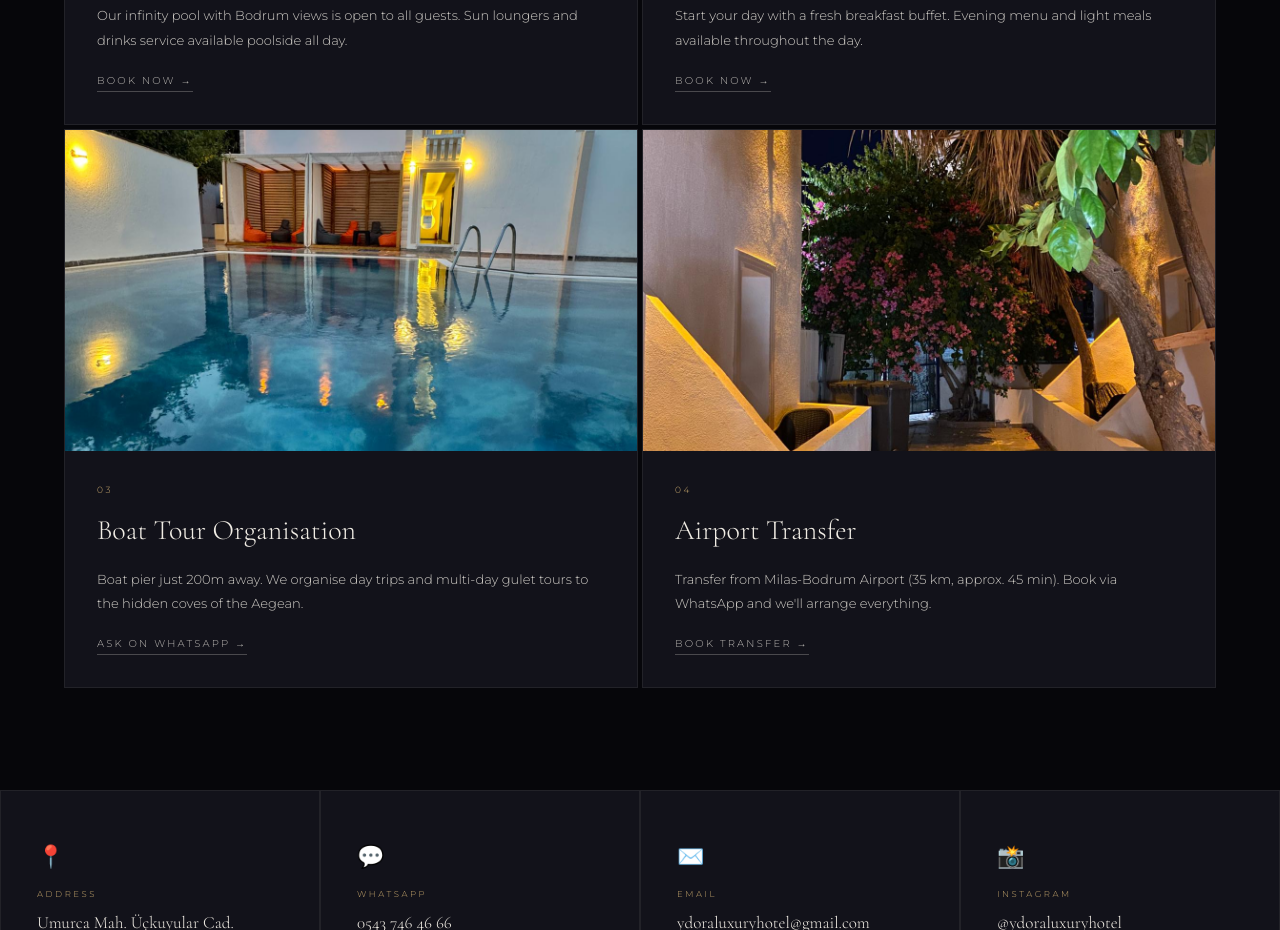
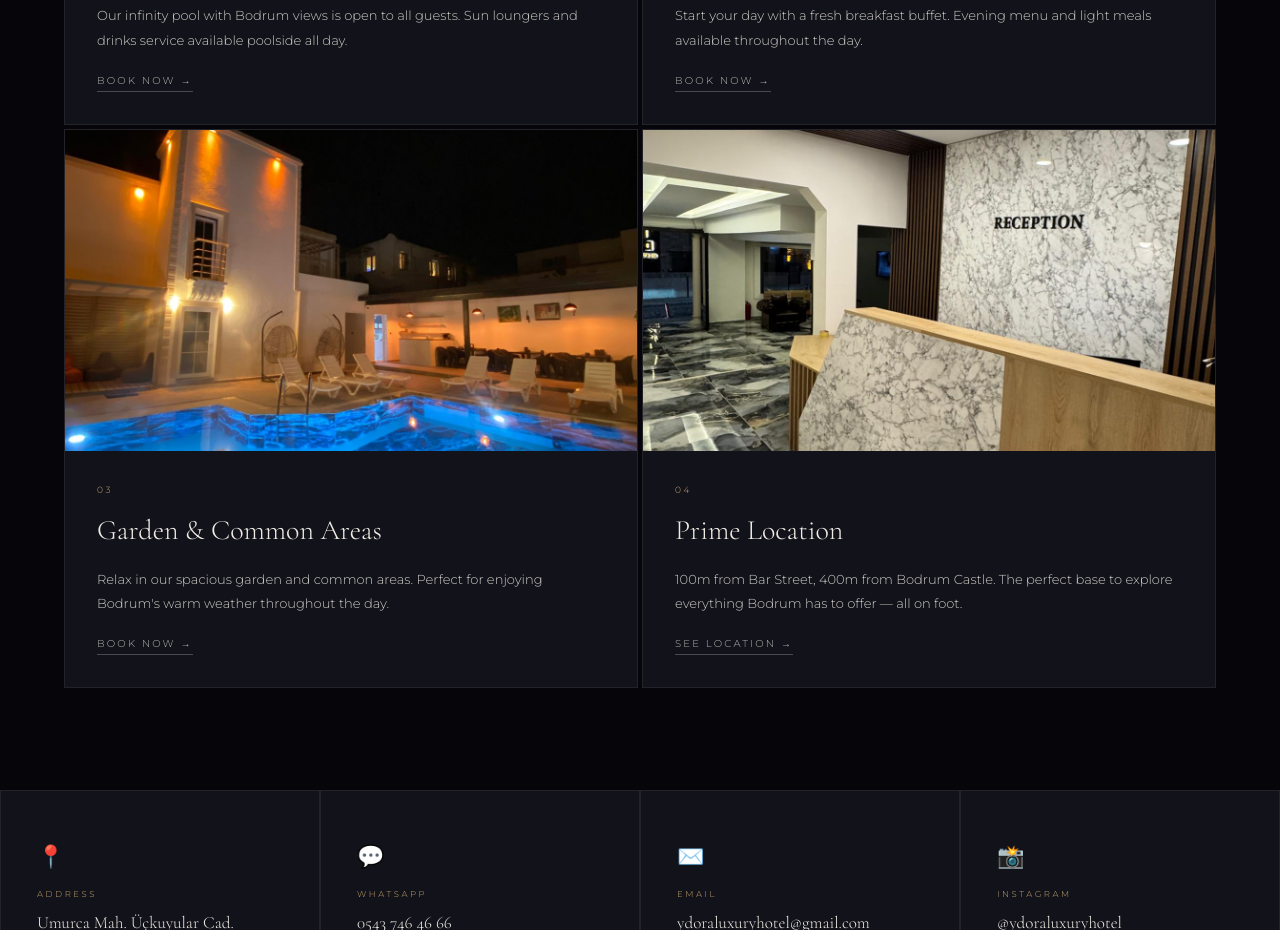
Before and after one commit to selcukburgaz-max/ydora-luxury-hotel, a website: page en/services.html.html in a window 1280 px wide. Shown: the part 1200-2130 px from the top of the page. Drawn offline with nearby package versions, Linux system fonts and the light colour scheme.

Commit message:
Add files via upload

```diff
--- a/en/services.html.html
+++ b/en/services.html.html
@@ -1144,21 +1144,21 @@ footer {
       </div>
     </div>
     <div style="background:var(--card);border:1px solid var(--border2);overflow:hidden" class="reveal d2">
-      <img src="/images/havuz6.jpeg" alt="Bodrum boat tour" style="width:100%;aspect-ratio:16/9;object-fit:cover">
+      <img src="/images/havuz3.jpeg" alt="Ydora Hotel Bodrum garden and common areas" style="width:100%;aspect-ratio:16/9;object-fit:cover">
       <div style="padding:clamp(18px,3vw,32px)">
         <div style="font-size:9px;letter-spacing:.3em;text-transform:uppercase;color:var(--gold);margin-bottom:10px">03</div>
-        <h2 style="font-family:'Cormorant Garamond',serif;font-size:clamp(20px,3vw,28px);font-weight:300;margin-bottom:14px">Boat Tour Organisation</h2>
-        <p style="font-size:13px;color:rgba(240,236,228,.85);line-height:1.9">Boat pier just 200m away. We organise day trips and multi-day gulet tours to the hidden coves of the Aegean.</p>
-        <a href="https://wa.me/905437464666" target="_blank" rel="noopener" class="btn-ghost" style="display:inline-flex;margin-top:20px">Ask on WhatsApp →</a>
+        <h2 style="font-family:'Cormorant Garamond',serif;font-size:clamp(20px,3vw,28px);font-weight:300;margin-bottom:14px">Garden &amp; Common Areas</h2>
+        <p style="font-size:13px;color:rgba(240,236,228,.85);line-height:1.9">Relax in our spacious garden and common areas. Perfect for enjoying Bodrum's warm weather throughout the day.</p>
+        <a href="/en/reservation.html" class="btn-ghost" style="display:inline-flex;margin-top:20px">Book Now →</a>
       </div>
     </div>
     <div style="background:var(--card);border:1px solid var(--border2);overflow:hidden" class="reveal d3">
-      <img src="/images/bahce.jpeg" alt="Bodrum airport transfer" style="width:100%;aspect-ratio:16/9;object-fit:cover">
+      <img src="/images/reception.jpeg" alt="Ydora Hotel central location Bodrum" style="width:100%;aspect-ratio:16/9;object-fit:cover">
       <div style="padding:clamp(18px,3vw,32px)">
         <div style="font-size:9px;letter-spacing:.3em;text-transform:uppercase;color:var(--gold);margin-bottom:10px">04</div>
-        <h2 style="font-family:'Cormorant Garamond',serif;font-size:clamp(20px,3vw,28px);font-weight:300;margin-bottom:14px">Airport Transfer</h2>
-        <p style="font-size:13px;color:rgba(240,236,228,.85);line-height:1.9">Transfer from Milas-Bodrum Airport (35 km, approx. 45 min). Book via WhatsApp and we'll arrange everything.</p>
-        <a href="https://wa.me/905437464666" target="_blank" rel="noopener" class="btn-ghost" style="display:inline-flex;margin-top:20px">Book Transfer →</a>
+        <h2 style="font-family:'Cormorant Garamond',serif;font-size:clamp(20px,3vw,28px);font-weight:300;margin-bottom:14px">Prime Location</h2>
+        <p style="font-size:13px;color:rgba(240,236,228,.85);line-height:1.9">100m from Bar Street, 400m from Bodrum Castle. The perfect base to explore everything Bodrum has to offer — all on foot.</p>
+        <a href="/en/contact.html" class="btn-ghost" style="display:inline-flex;margin-top:20px">See Location →</a>
       </div>
     </div>
   </div>
```
